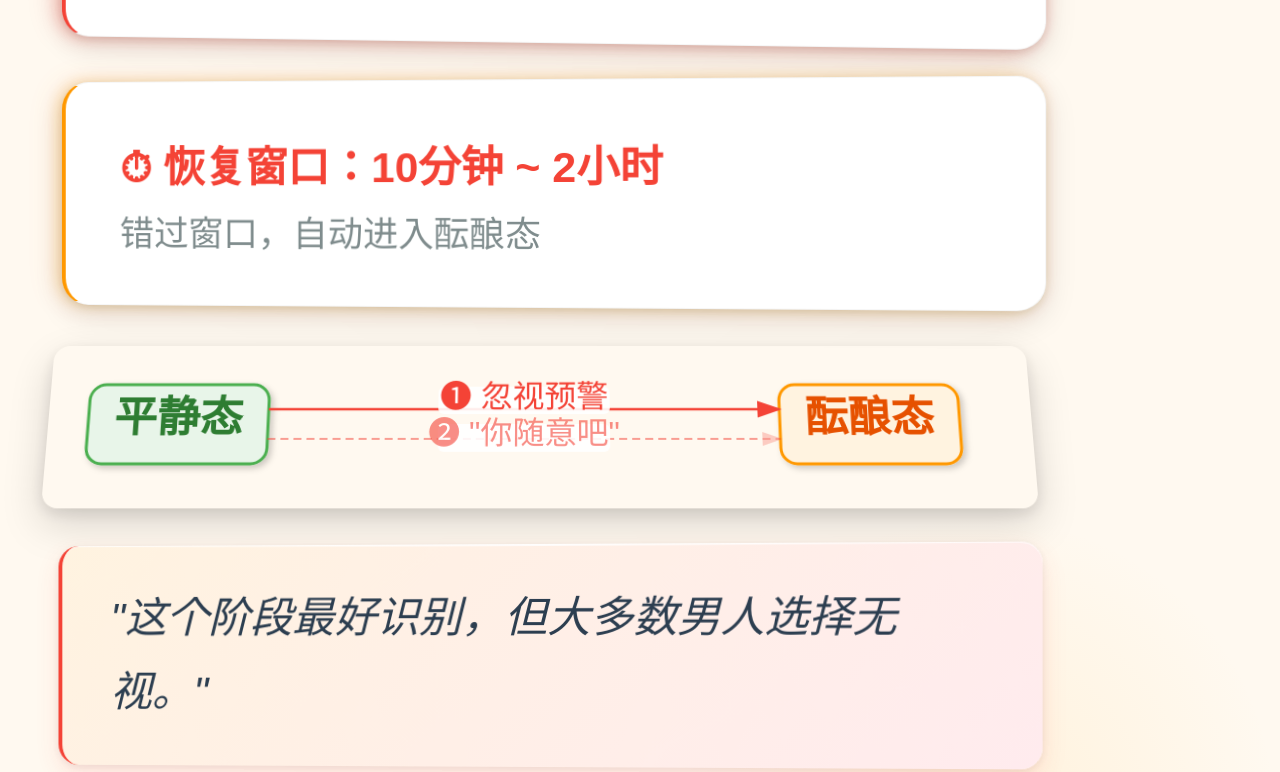
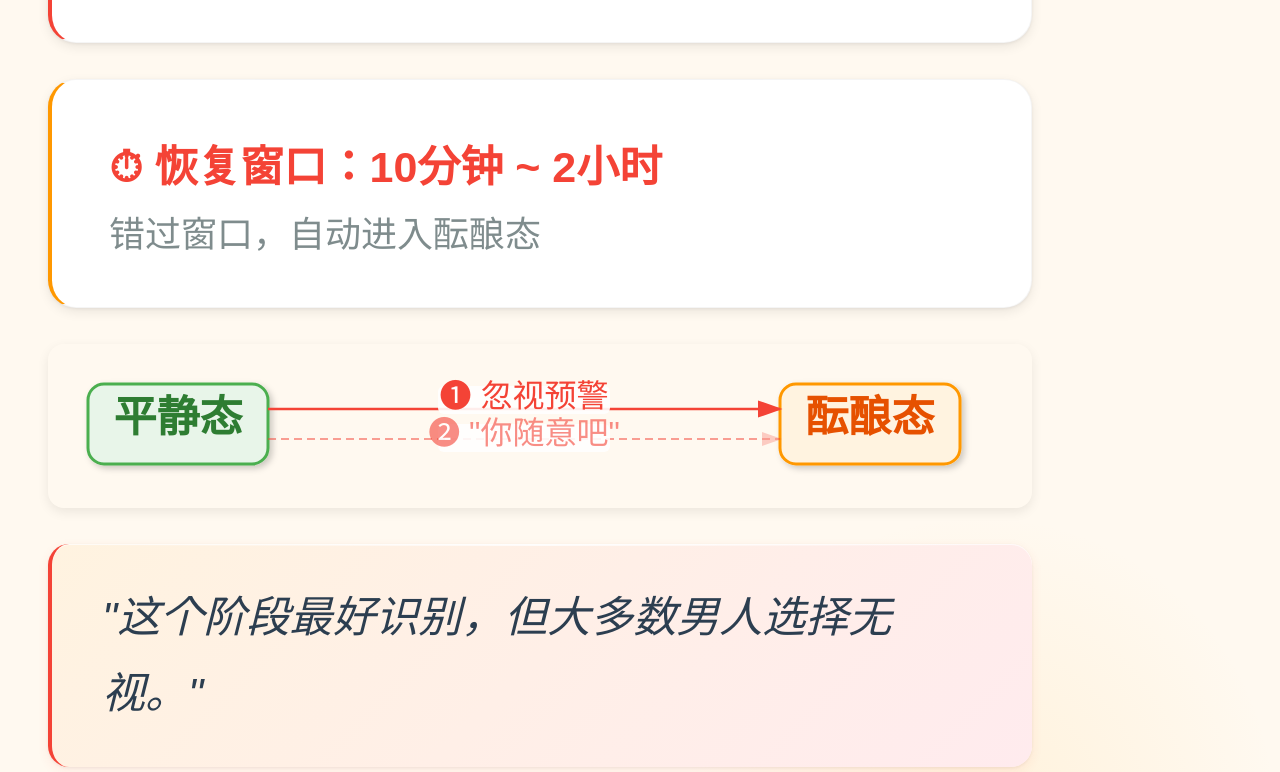
Before and after one commit to kaiger666888/XiaoHongShu, a plain HTML site: page wife-anger-cycle-3d/slide-04-3d.html in a window 1280 px wide. Shown: the part 736-1508 px from the top of the page. Drawn offline with Linux system fonts and the light colour scheme.

Commit message:
fix: unify shadow system, remove dizzy cascade shadows and inconsistent perspective

```diff
--- a/wife-anger-cycle-3d/slide-04-3d.html
+++ b/wife-anger-cycle-3d/slide-04-3d.html
@@ -7,17 +7,15 @@ body::before{content:'';position:absolute;top:-150px;left:-150px;width:700px;hei
 body::after{content:'';position:absolute;bottom:-200px;right:-200px;width:600px;height:600px;background:radial-gradient(ellipse,rgba(255,200,100,.15) 0%,transparent 70%);pointer-events:none}
 .wrap{padding:60px 48px 48px 48px;position:relative;z-index:1}
 
-h2{font-size:86px;font-weight:900;text-shadow:0 15px 0 rgba(0,0,0,.12),0 30px 0 rgba(0,0,0,.06),0 4px 8px rgba(0,0,0,.08)}
+h2{font-size:86px;font-weight:900;text-shadow:0 1px 0 rgba(255,255,255,.6),0 2px 4px rgba(0,0,0,.06)}
 .sub{font-size:43px;color:#7F8C8D;margin-bottom:43px}
 
-/* STRONG 3D floating cards */
+/* Unified 3D cards - consistent light source from top-left */
 .card{background:#fff;border-radius:28px;padding:50px 57px;margin:36px 0;position:relative;
-  box-shadow:0 10px 30px rgba(0,0,0,.12),
-    0 2px 8px rgba(0,0,0,.08),
-    inset 0 1px 0 rgba(255,255,255,.8);
-  border:1px solid rgba(0,0,0,.04);
-  transform:perspective(600px) rotateY(-2deg);
-  transition:transform .3s ease}
+  box-shadow:0 4px 12px rgba(0,0,0,.08),
+    0 1px 3px rgba(0,0,0,.06),
+    inset 0 1px 0 rgba(255,255,255,.9);
+  border:1px solid rgba(0,0,0,.04)}
 /* Top edge highlight */
 .card::before{content:'';position:absolute;top:0;left:24px;right:24px;height:2px;background:linear-gradient(90deg,transparent,rgba(255,255,255,.9),transparent)}
 
@@ -27,31 +25,26 @@ h2{font-size:86px;font-weight:900;text-shadow:0 15px 0 rgba(0,0,0,.12),0 30px 0
 
 .foot{position:static;padding-top:60px;font-size:32px;color:#7F8C8D}
 
-/* Danger card - STRONG red glow from left */
+/* Danger card - subtle left accent */
 .card-danger{border-left:4px solid #F44336;
-  box-shadow:0 10px 30px rgba(0,0,0,.12),
-    0 2px 8px rgba(0,0,0,.08),
-    inset 0 1px 0 rgba(255,255,255,.8),
-    -4px 0 15px rgba(244,67,54,.3),
-    -8px 0 30px rgba(244,67,54,.15)}
+  box-shadow:0 4px 12px rgba(0,0,0,.08),
+    0 1px 3px rgba(0,0,0,.06),
+    inset 0 1px 0 rgba(255,255,255,.9)}
 
-/* Info card with warm glow */
+/* Info card with warm accent */
 .card-info{border-left:4px solid #FF9800;
-  box-shadow:0 10px 30px rgba(0,0,0,.12),
-    0 2px 8px rgba(0,0,0,.08),
-    inset 0 1px 0 rgba(255,255,255,.8),
-    -4px 0 15px rgba(255,152,0,.25),
-    -8px 0 30px rgba(255,152,0,.12)}
+  box-shadow:0 4px 12px rgba(0,0,0,.08),
+    0 1px 3px rgba(0,0,0,.06),
+    inset 0 1px 0 rgba(255,255,255,.9)}
 
-/* SVG diagram with strong depth */
-.svg-stage{perspective:800px;margin-top:36px}
-.svg-plane{transform:rotateX(8deg);box-shadow:0 15px 40px rgba(0,0,0,.15),0 5px 15px rgba(0,0,0,.1);border-radius:16px;overflow:hidden}
+/* SVG diagram - subtle depth */
+.svg-stage{margin-top:36px}
+.svg-plane{box-shadow:0 4px 12px rgba(0,0,0,.08);border-radius:16px;overflow:hidden}
 
-/* Quote block with warm gradient and strong depth */
+/* Quote block */
 .quote{margin-top:36px;padding:36px 50px;border-radius:21px;border-left:4px solid #F44336;position:relative;
   background:linear-gradient(135deg,#FFF3E0 0%,#FFEBEE 100%);
-  box-shadow:0 10px 25px rgba(244,67,54,.12),0 2px 8px rgba(0,0,0,.08),inset 0 1px 0 rgba(255,255,255,.7);
-  transform:perspective(600px) rotateY(-1.5deg)}
+  box-shadow:0 4px 12px rgba(244,67,54,.08),0 1px 3px rgba(0,0,0,.06),inset 0 1px 0 rgba(255,255,255,.7)}
 .quote::before{content:'';position:absolute;top:0;left:24px;right:24px;height:2px;background:linear-gradient(90deg,transparent,rgba(255,255,255,.8),transparent)}
 </style></head><body>
 <div class="wrap">
```
Also changed, not shown: wife-anger-cycle-3d/slide-01-3d.html (+5 -6 lines), wife-anger-cycle-3d/slide-03-3d.html (+6 -8 lines).
